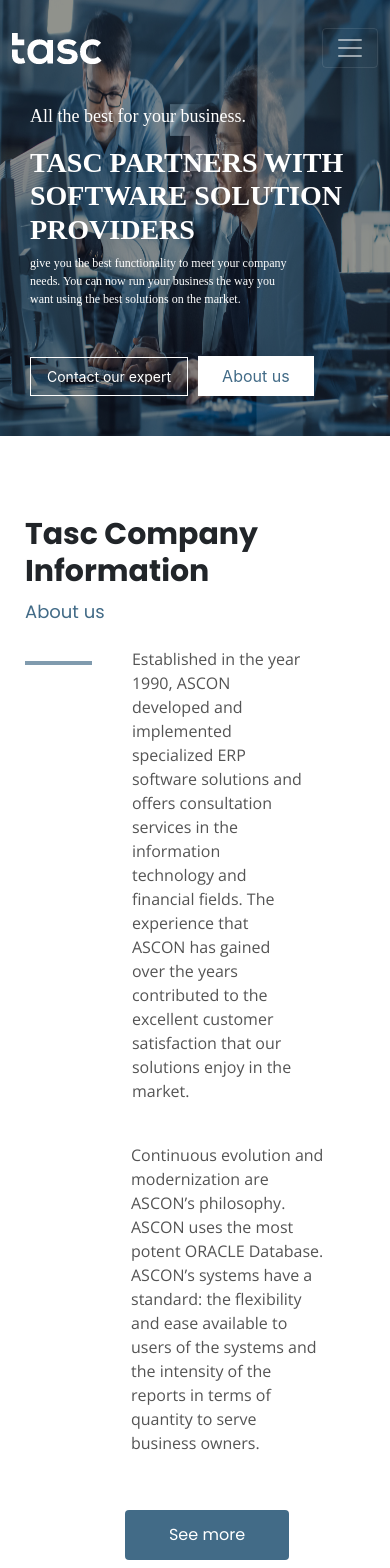
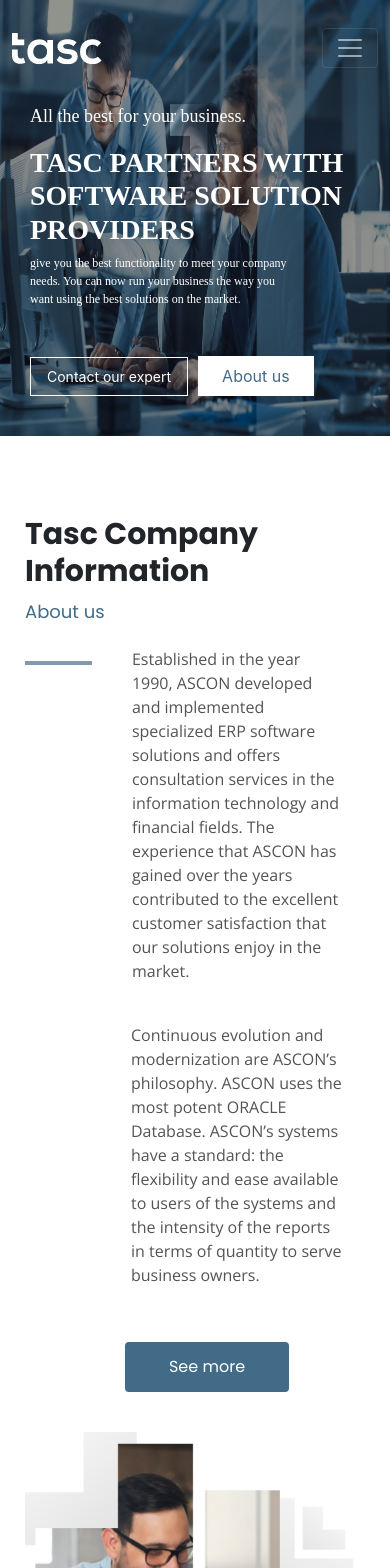
Before and after one commit to NancyAhmed97/tasc-project, a React (Create React App) app: page / in a window 390 px wide. Shown: the top 1568 px of the page. Built offline with nearby package versions, Linux system fonts and the light colour scheme.

Commit message:
clean up

```diff
--- a/src/Modules/Home/Components/TascCompanyInformation/TascCompanyInformation.css
+++ b/src/Modules/Home/Components/TascCompanyInformation/TascCompanyInformation.css
@@ -123,10 +123,10 @@
 } */
 @media only screen and (max-width: 768px) {
     .TascCompanyInformation .pragraph p:last-of-type{
-        padding-right: 40px;
+        padding-right: 20px;
     }
     .TascCompanyInformation .pragraph p:first-of-type{
-        padding-right: 60px;
+        padding-right: 20px;
     }
 
     .TascCompanyInformation
```
